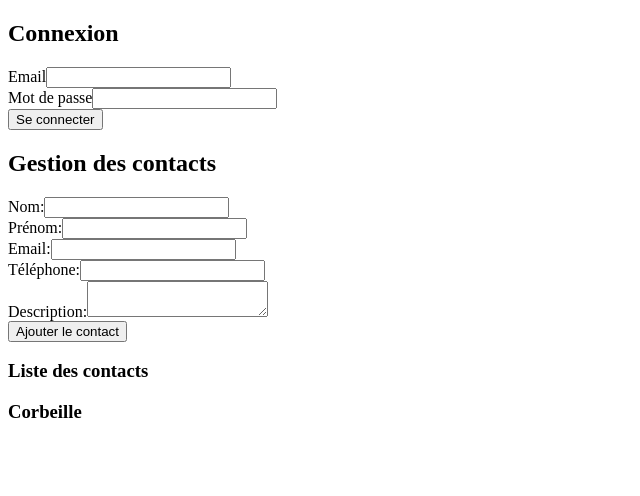
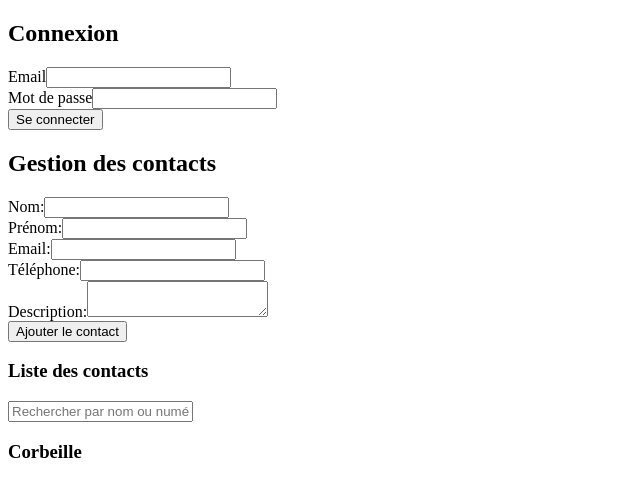
Before and after one commit to NdeyeMbombeCisse/ListeContact, an Angular app: page /#/ in a window 1280 px wide. Shown: the top 496 px of the page, without its empty margins (0-640 px from the left). Built offline with nearby package versions, Linux system fonts and the light colour scheme.

Commit message:
ajout de la foonctionnalite recherche

```diff
--- a/src/app/contact/contact.component.html
+++ b/src/app/contact/contact.component.html
@@ -1,47 +1,4 @@
-<!-- <div>
-    <h2>Ajouter un Contact</h2>
-    <form (ngSubmit)="addContact()">
-      <div>
-        <label for="nom">Nom:</label>
-        <input type="text" id="nom" [(ngModel)]="contact.nom" name="nom" required>
-      </div>
-      <div>
-        <label for="prenom">Prénom:</label>
-        <input type="text" id="prenom" [(ngModel)]="contact.prenom" name="prenom" required>
-      </div>
-      <div>
-        <label for="email">Email:</label>
-        <input type="email" id="email" [(ngModel)]="contact.email" name="email" required>
-      </div>
-      <div>
-        <label for="telephone">Téléphone:</label>
-        <input type="text" id="telephone" [(ngModel)]="contact.telephone" name="telephone" required>
-      </div>
-      <div>
-        <label for="description">Description:</label>
-        <textarea id="description" [(ngModel)]="contact.description" name="description"></textarea>
-      </div>
-      <button type="submit">Ajouter Contact</button>
-    </form>
 
-    <h2>Liste des Contacts</h2>
-    <ul>
-      <li *ngFor="let contact of contacts">
-        {{ contact.nom }} {{ contact.prenom }} - {{ contact.email }} - {{ contact.telephone }}
-        <button (click)="deleteContact(contact.id)">Supprimer</button>
-        <button (click)="viewDetails(contact.id)">Voir Détails</button>
-      </li>
-    </ul>
-
-    <h2>Corbeille</h2>
-    <ul>
-      <li *ngFor="let contact of trash">
-        {{ contact.nom }} {{ contact.prenom }} - {{ contact.email }} - {{ contact.telephone }}
-        <button (click)="restoreContact(contact.id)">Restaurer</button>
-      </li>
-    </ul>
-  </div>
-   -->
 
    <div>
     <h2>Gestion des contacts</h2>
@@ -69,6 +26,9 @@
       <button type="submit">{{ editingContactId !== null ? 'Modifier' : 'Ajouter' }} le contact</button>
     </form>
     <h3>Liste des contacts</h3>
+    <div>
+      <input type="text" [(ngModel)]="searchTerm" (input)="searchContacts()" placeholder="Rechercher par nom ou numéro">
+    </div>
     <ul>
       <li *ngFor="let contact of contacts">
         {{ contact.nom }} {{ contact.prenom }} - {{ contact.email }}
--- a/src/app/contact/contact.component.ts
+++ b/src/app/contact/contact.component.ts
@@ -1,111 +1,5 @@
 
 
-// import { Component, OnInit } from '@angular/core';
-// import { FormsModule } from '@angular/forms';
-// import { CommonModule } from '@angular/common';
-
-// interface Contact {
-//   id: number;
-//   nom: string;
-//   prenom: string;
-//   email: string;
-//   telephone: string;
-//   etat: string;
-//   createdAt: Date;
-//   createdBy: string;
-//   updatedAt: Date;
-//   updatedBy: string;
-//   description: string;
-// }
-
-// @Component({
-//   selector: 'app-contact',
-//   standalone: true,
-//   imports: [CommonModule, FormsModule],
-//   templateUrl: './contact.component.html',
-//   styleUrl: './contact.component.css'
-// })
-// export class ContactComponent implements OnInit {
-//   contacts: Contact[] = [];
-//   trash: Contact[] = [];
-
-//   contact: Contact = {
-//     id: 0,
-//     nom: '',
-//     prenom: '',
-//     email: '',
-//     telephone: '',
-//     etat: 'active',
-//     createdAt: new Date(),
-//     createdBy: 'user',
-//     updatedAt: new Date(),
-//     updatedBy: 'user',
-//     description: ''
-//   };
-
-//   ngOnInit(): void {
-//     this.loadContacts();
-//   }
-
-//   loadContacts() {
-//     this.contacts = JSON.parse(localStorage.getItem('contacts') || '[]');
-//     this.trash = JSON.parse(localStorage.getItem('trash') || '[]');
-//   }
-
-//   addContact() {
-//     this.contact.id = new Date().getTime();
-//     this.contact.createdAt = new Date();
-//     this.contact.updatedAt = new Date();
-//     this.contacts.push(this.contact);
-//     localStorage.setItem('contacts', JSON.stringify(this.contacts));
-//     alert('Contact ajouté avec succès');
-//     this.resetForm();
-//   }
-
-//   resetForm() {
-//     this.contact = {
-//       id: 0,
-//       nom: '',
-//       prenom: '',
-//       email: '',
-//       telephone: '',
-//       etat: 'active',
-//       createdAt: new Date(),
-//       createdBy: 'user',
-//       updatedAt: new Date(),
-//       updatedBy: 'user',
-//       description: ''
-//     };
-//   }
-
-//   deleteContact(contactId: number) {
-//     const contactIndex = this.contacts.findIndex(contact => contact.id === contactId);
-//     if (contactIndex !== -1) {
-//       this.trash.push(this.contacts[contactIndex]);
-//       localStorage.setItem('trash', JSON.stringify(this.trash));
-//       this.contacts.splice(contactIndex, 1);
-//       localStorage.setItem('contacts', JSON.stringify(this.contacts));
-//     }
-//   }
-
-//   restoreContact(contactId: number) {
-//     const contactIndex = this.trash.findIndex(contact => contact.id === contactId);
-//     if (contactIndex !== -1) {
-//       this.contacts.push(this.trash[contactIndex]);
-//       localStorage.setItem('contacts', JSON.stringify(this.contacts));
-//       this.trash.splice(contactIndex, 1);
-//       localStorage.setItem('trash', JSON.stringify(this.trash));
-//     }
-//   }
-
-//   viewDetails(contactId: number) {
-//     // Logic to view contact details, you may want to show a modal or update the template to display details
-//     const contact = this.contacts.find(contact => contact.id === contactId);
-//     if (contact) {
-//       alert(`Détails du contact:\nNom: ${contact.nom}\nPrénom: ${contact.prenom}\nEmail: ${contact.email}\nTéléphone: ${contact.telephone}\nDescription: ${contact.description}`);
-//     }
-//   }
-// }
 
 import { Component, OnInit } from '@angular/core';
 import { FormsModule } from '@angular/forms';
@@ -136,6 +30,7 @@ export class ContactComponent implements OnInit {
   contacts: Contact[] = [];
   trash: Contact[] = [];
   editingContactId: number | null = null;
+  searchTerm: string = '';
 
   contact: Contact = {
     id: 0,
@@ -231,4 +126,15 @@ export class ContactComponent implements OnInit {
       alert(`Détails du contact:\nNom: ${contact.nom}\nPrénom: ${contact.prenom}\nEmail: ${contact.email}\nTéléphone: ${contact.telephone}\nDescription: ${contact.description}`);
     }
   }
+
+  searchContacts() {
+    if (this.searchTerm.trim() === '') {
+      this.loadContacts();
+    } else {
+      this.contacts = this.contacts.filter(contact =>
+        contact.nom.toLowerCase().includes(this.searchTerm.toLowerCase()) ||
+        contact.telephone.includes(this.searchTerm)
+      );
+    }
+  }
 }
```
